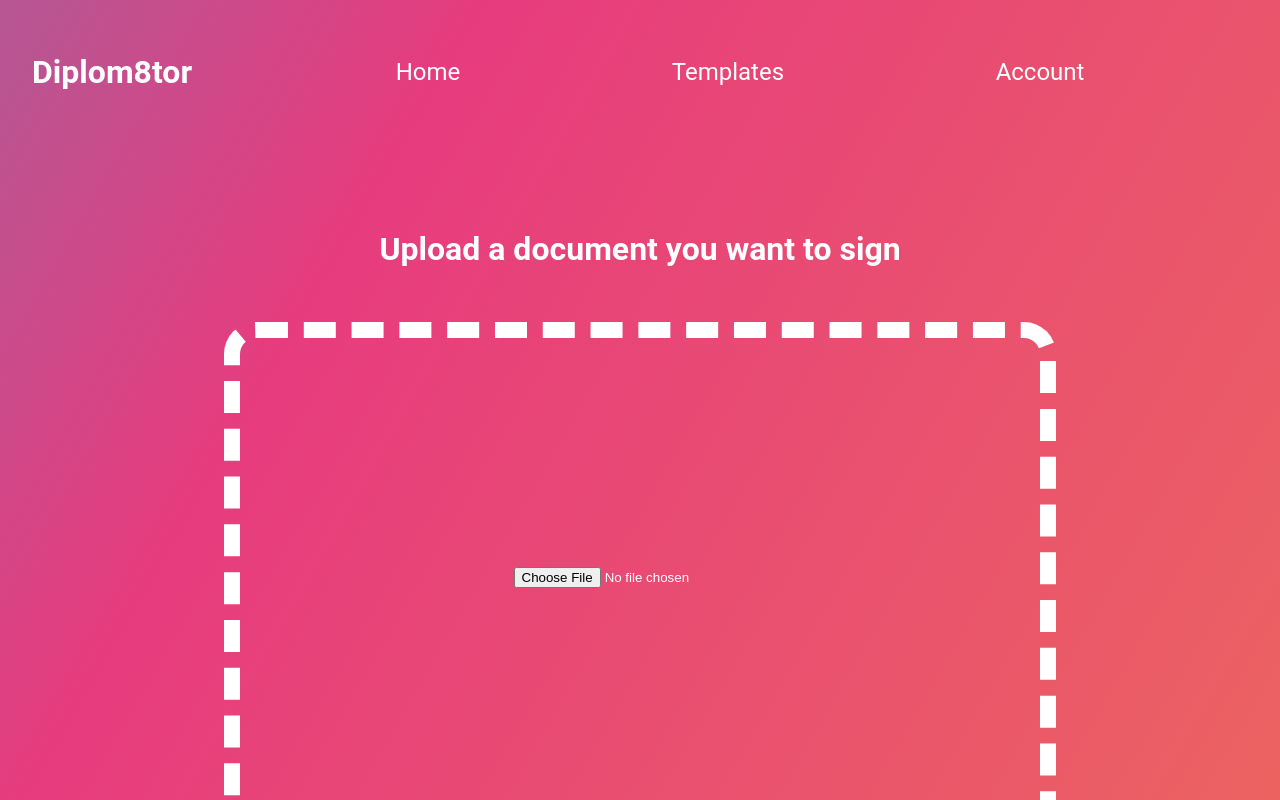
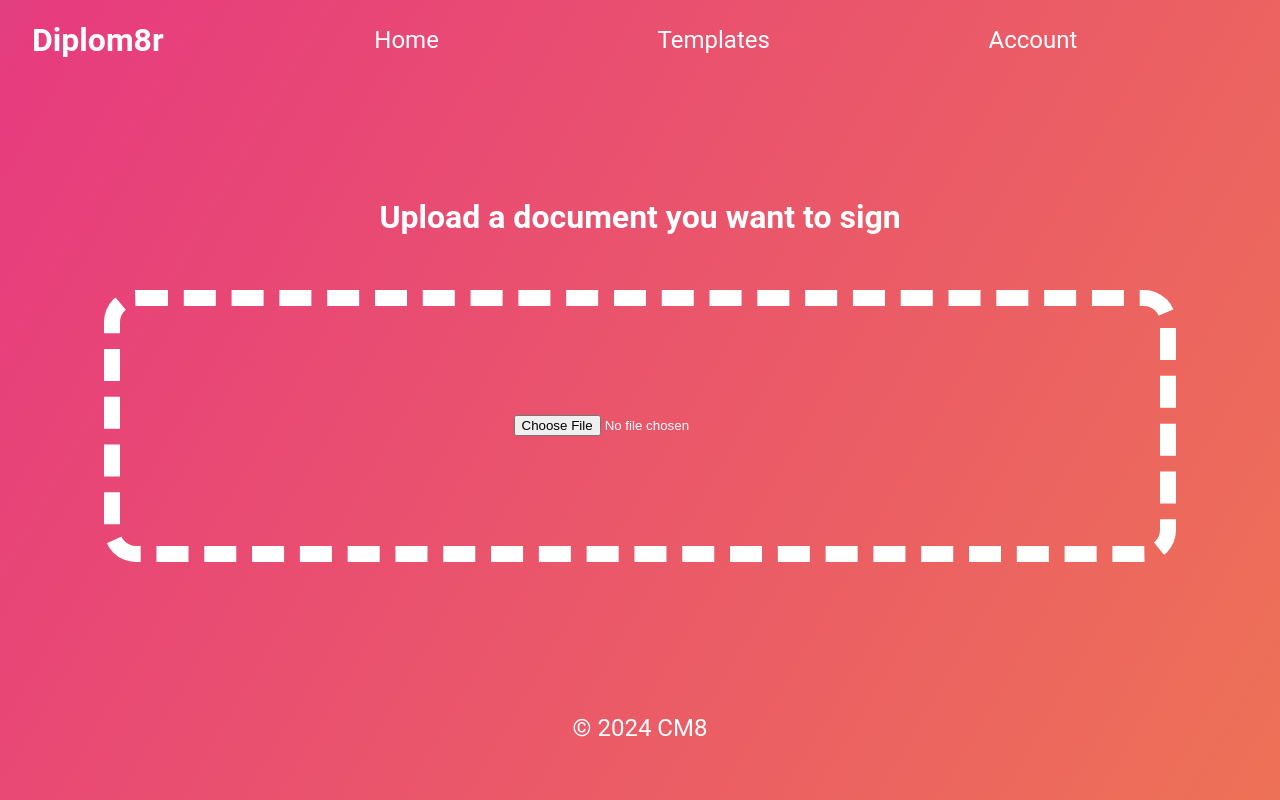
Before and after one commit to matejgadzo/diplom8r, a React (Create React App) app: page /#/ in a window 1280 px wide. Shown: the top 800 px of the page. Built offline with nearby package versions, Linux system fonts and the light colour scheme.

Commit message:
routing and styling fixes

```diff
--- a/src/App.scss
+++ b/src/App.scss
@@ -21,14 +21,15 @@ a, a:visited, a:hover, a:active {
   display: flex;
   flex-flow: column;
   font-family: 'Roboto', sans-serif;
-  flex: 0 1 auto;
+
   background: linear-gradient(-60deg, #ee7752, #e73c7e, #23a6d5, #23d5ab);
   background-size: 400%;
-  animation: gradient 10s ease infinite;
+  animation: gradient 15s ease infinite;
   color: $text-color;
+  height: 100vh;
+  width: 100vw;
   .header {
-    height: 100%;
-    padding: 2rem;
+    padding: 0 2rem 2rem 2rem;
     display: flex;
     align-items: center;
     flex-flow: row;
@@ -38,10 +39,10 @@ a, a:visited, a:hover, a:active {
       width: 100%;
       align-items: center;
       justify-content: space-evenly;
-      .menuLink {
+      .menuLink,a {
         text-decoration: none;
       }
-      .menuItem {
+      .menuItem{
         cursor: pointer;
         font-size: 1.5em;
         padding: 0 2em 0 2em;
@@ -64,7 +65,7 @@ a, a:visited, a:hover, a:active {
       align-items: center;
       padding: 2em;
       width: 100%;
-      height: 60%;
+      height: 100%;
       .title {
         font-size: 2em;
       }
@@ -76,8 +77,8 @@ a, a:visited, a:hover, a:active {
         margin: 2em 0 2em 0;
         border: 1em dashed $text-color;
         border-radius: 2em;
-        width: 50rem;
-        height: 30rem;
+        width: 65rem;
+        height: 15rem;
         transition: transform 300ms ease;
         &:hover {
           border-color: $highlight-color;
@@ -91,7 +92,7 @@ a, a:visited, a:hover, a:active {
 
     flex-direction: row;
     justify-content: center;
-    padding: 3rem;
+    padding: 2rem 1rem 2rem 1rem;
     .footerText {
       font-size: 1.5em;
     }
--- a/src/App.tsx
+++ b/src/App.tsx
@@ -1,32 +1,37 @@
 import "./App.scss";
+import { BrowserRouter as Router, Routes, Route, Link} from 'react-router-dom';
+import Templates from "./components/templates";
+import Home from "./components/home";
+import Account from "./components/account";
 
 function App() {
   return (
+    <Router>
     <div className="main">
       <div className="header">
         <div className="hero">
-          <h1 className="heroTitle">Diplom8tor</h1>
+          <h1 className="heroTitle">Diplom8r</h1>
         </div>
         <ul className="menu">
-          <li className="menuItem active">Home</li>
-          <a href="#" className="menuLink">
-            <li className="menuItem">Templates</li>
-          </a>
-          <li className="menuItem">Account</li>
+          <li className="menuItem active"><Link to={"/"}>Home</Link></li>
+          <li className="menuItem"><Link to={"/templates"}>Templates</Link></li>
+          <li className="menuItem"><Link to={"/account"}>Account</Link></li>
         </ul>
       </div>
       <div className="content">
-        <div className="container">
-          <h1 className="title">Upload a document you want to sign</h1>
-          <div className="uploadArea">
-            <input type="file" />
-          </div>
-        </div>
+
+        <Routes>
+          <Route path="/" element={<Home />} />
+          <Route path="/templates" element={<Templates />} />
+          <Route path="/account" element={<Account />} />
+        </Routes>
+
       </div>
       <div className="footer">
       <p className="footerText"> &#169; 2024 CM8</p>
       </div>
     </div>
+    </Router>
   );
 }
 
--- a/src/Account/Account.tsx
+++ b/src/components/account.tsx
@@ -1,10 +1,9 @@
-import "/src/App.scss"
+import "../App.scss";
 function Account() {
     return (
-        <div className="templates">
+        <div className="container">
             <h1>Account</h1>
         </div>
     );
 }
-
 export default Account;
--- /dev/null
+++ b/src/components/home.tsx
@@ -0,0 +1,12 @@
+import "../App.scss";
+function Home() {
+    return (
+        <div className="container">
+            <h1 className="title">Upload a document you want to sign</h1>
+            <div className="uploadArea">
+                <input type="file" />
+            </div>
+        </div>
+    );
+}
+export default Home;
--- a/src/Templates/templates.tsx
+++ b/src/components/templates.tsx
@@ -1,10 +1,9 @@
-import "/src/App.scss"
+import "../App.scss";
 function Templates() {
     return (
-        <div className="templates">
+        <div className="container">
             <h1>Templates</h1>
         </div>
     );
 }
-
 export default Templates;
--- a/src/index.tsx
+++ b/src/index.tsx
@@ -2,15 +2,12 @@ import ReactDOM from 'react-dom/client';
 import './index.css';
 import App from './App';
 import reportWebVitals from './reportWebVitals';
-import { HashRouter as Router} from 'react-router-dom';
 
 const root = ReactDOM.createRoot(
   document.getElementById('root') as HTMLElement
 );
 root.render(
-  <Router>
     <App />
-  </Router>
 );
 
 reportWebVitals();
```
Also changed, not shown: src/assets/icon-upload.svg (added).
